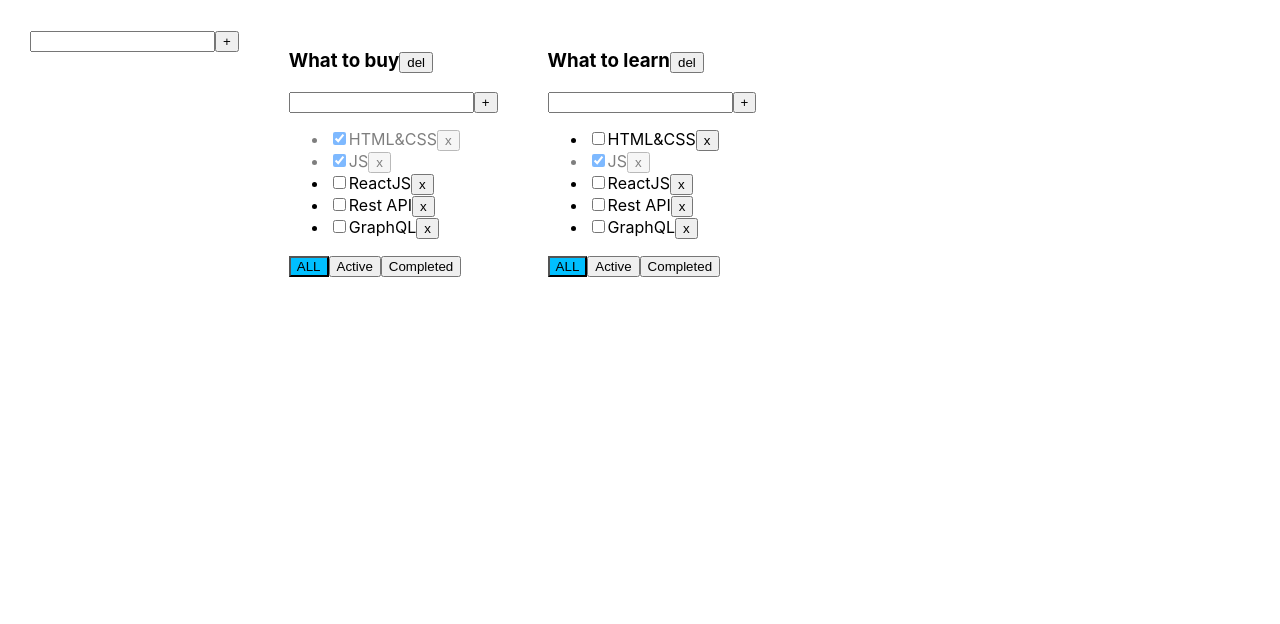
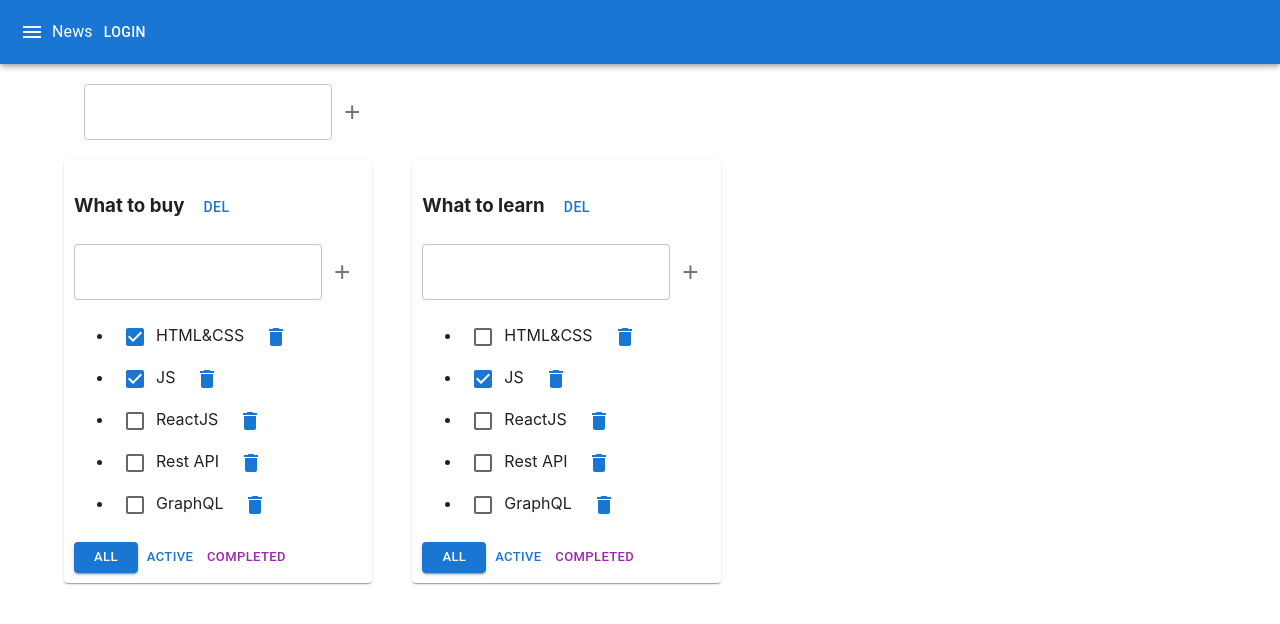
Before and after one commit to MaksimSelchukou/todolist, a React (Create React App) app: page / in a window 1280 px wide. Shown: the top 624 px of the page. Built offline with nearby package versions, Linux system fonts and the light colour scheme.

Commit message:
add material-ui

```diff
--- a/package.json
+++ b/package.json
@@ -3,6 +3,10 @@
   "version": "0.1.0",
   "private": true,
   "dependencies": {
+    "@emotion/react": "^11.7.1",
+    "@emotion/styled": "^11.6.0",
+    "@mui/icons-material": "^5.3.1",
+    "@mui/material": "^5.3.1",
     "@testing-library/jest-dom": "^5.14.1",
     "@testing-library/react": "^12.0.0",
     "@testing-library/user-event": "^13.2.1",
--- a/src/AddItemForm.tsx
+++ b/src/AddItemForm.tsx
@@ -1,4 +1,10 @@
 import React, {ChangeEvent, KeyboardEvent, useState} from 'react';
+import Stack from '@mui/material/Stack';
+import IconButton from '@mui/material/IconButton';
+import DeleteIcon from '@mui/icons-material/Delete';
+import {TextField} from "@mui/material";
+
+
 
 type AddItemFormType={
     todolistID:string
@@ -37,9 +43,12 @@ export const AddItemForm = (props:AddItemFormType) => {
 
     return (
         <div>
-            <input onKeyPress={enterAddHandler} value={valueInput} onChange={onChangeInputHandler}
+            {/*<input onKeyPress={enterAddHandler} value={valueInput} onChange={onChangeInputHandler}*/}
+            {/*       className={error ? "error" : ""}/>*/}
+            <TextField size={"medium"} autoComplete={"off"} error={!!error} onKeyPress={enterAddHandler} value={valueInput} onChange={onChangeInputHandler}
                    className={error ? "error" : ""}/>
-            <button onClick={addTaskHandler}>+</button>
+            <IconButton size="large" onClick={addTaskHandler}>+</IconButton>
+            {/*<button onClick={addTaskHandler}>+</button>*/}
             {error && <div className="error-message">{error}</div>}
         </div>
     );
--- a/src/App.css
+++ b/src/App.css
@@ -1,22 +1,22 @@
-.App {
-  padding: 30px;
-  display: flex;
-}
+/*.App {*/
+/*  padding: 30px;*/
+/*  display: flex;*/
+/*}*/
 
-.App > div {
-  margin-right: 50px;
-}
-.error {
-  border: red 1px solid;
-}
+/*.App > div {*/
+/*  margin-right: 50px;*/
+/*}*/
+/*.error {*/
+/*  border: red 1px solid;*/
+/*}*/
 
-.error-message {
-  color: red;
-}
+/*.error-message {*/
+/*  color: red;*/
+/*}*/
 
-.active-filter{
-  background: deepskyblue;
-}
-.is-done {
-  opacity: 0.5;
-}
+/*.active-filter{*/
+/*  background: deepskyblue;*/
+/*}*/
+/*.is-done {*/
+/*  opacity: 0.5;*/
+/*}*/
--- a/src/App.tsx
+++ b/src/App.tsx
@@ -4,6 +4,10 @@ import './App.css';
 import {FilterValueType, Todolist} from "./Todolist";
 import {v1} from "uuid";
 import {AddItemForm} from "./AddItemForm";
+import {AppBar, Button, Container, Grid, IconButton, Paper, Typography} from "@mui/material";
+import MenuIcon from '@mui/icons-material/Menu';
+import Toolbar from '@mui/material/Toolbar';
+import {Menu} from "@mui/icons-material";
 
 export type TaskType = {
     id: string
@@ -77,24 +81,44 @@ function App() {
         setTodolists([newTodolist, ...todolists])
         setTasks({
             ...tasks,
-            [newTodolist.id]:[]
+            [newTodolist.id]: []
         })
     }
-    const changeTitleTask = (title:string,todolistID: string,taskID:string) =>{
-        setTasks({...tasks,[todolistID]:tasks[todolistID].map(m=>m.id === taskID ?{...m,title:title}:m)} )
+    const changeTitleTask = (title: string, todolistID: string, taskID: string) => {
+        setTasks({...tasks, [todolistID]: tasks[todolistID].map(m => m.id === taskID ? {...m, title: title} : m)})
     }
 
-    const changeTitleTodolist = (title: string,todolistID: string) =>{
-        setTodolists(todolists.map(m=>m.id === todolistID ? {...m,title:title}:m))
+    const changeTitleTodolist = (title: string, todolistID: string) => {
+        setTodolists(todolists.map(m => m.id === todolistID ? {...m, title: title} : m))
     }
-
 
 
     return (
         <div className="App">
+            <AppBar position="static">
+                <Toolbar>
+                    <IconButton
+                        edge="start"
+                        color="inherit"
+                        aria-label="menu"
+                    >
+                        <Menu/>
+                    </IconButton>
+                    <Typography>
+                        News
+                    </Typography>
+                    <Button color="inherit">Login</Button>
+                </Toolbar>
+            </AppBar>
+            <Container fixed>
+                <Grid container style={{padding:"20px"}}>
                     <AddItemForm todolistID={todolistId2} addItem={addTodolist}/>
+                </Grid>
+                <Grid container spacing={5}>
                     {todolists.map(todo => {
                         return (
+                            <Grid item>
+                                <Paper style={{padding:"10px"}}>
                                     <Todolist
                                         key={todo.id}
                                         todolistID={todo.id}
@@ -108,11 +132,14 @@ function App() {
                                         deleteTodolist={deleteTodolist}
                                         changeTitleTask={changeTitleTask}
                                         changeTitleTodolist={changeTitleTodolist}
+                                    />
+                                </Paper>
+                            </Grid>
 
-                    />
                         )
                     })}
-
+                </Grid>
+            </Container>
         </div>
     );
 }
--- a/src/Todolist.tsx
+++ b/src/Todolist.tsx
@@ -2,6 +2,9 @@ import React, {KeyboardEvent, ChangeEvent, useState} from 'react';
 import {TaskStateType, TaskType} from "./App";
 import {AddItemForm} from "./AddItemForm";
 import {EditableSpan} from "./EditableSpan";
+import {Button, Checkbox} from "@mui/material";
+import {Delete} from "@mui/icons-material";
+
 
 //Типизация Тудулиста
 type TodolistType = {
@@ -23,15 +26,16 @@ export type FilterValueType = "all" | "active" | "completed"
 
 export const Todolist = (props: TodolistType) => {
 
-    //UseStates
-    // let [error, setError] = useState<string | null>(null)
-    // const [valueInput, setValueInput] = useState('')
+    //Фильтрация тасок
+    // const changeFilterTaskHandler = (value: FilterValueType, TodoID: string) => {
+    //     props.changeFilterTask(value, TodoID)
+    // }
 
 
-    //Фильтрация тасок
-    const changeFilterTaskHandler = (value: FilterValueType, TodoID: string) => {
-        props.changeFilterTask(value, TodoID)
-    }
+    const changeFilterTaskCompletedHandler = () => {props.changeFilterTask('completed', props.todolistID)}
+    const changeFilterTaskActiveHandler = () => {props.changeFilterTask('active', props.todolistID)}
+    const changeFilterTaskAllHandler = () => {props.changeFilterTask('all', props.todolistID)}
+
 
     let filteredTasks = props.tasks[props.todolistID]
     if (props.filter === "active") {
@@ -45,28 +49,7 @@ export const Todolist = (props: TodolistType) => {
     const onClickDeleteTaskHandler = (taskID: string, todolistID: string) => {
         props.removeTask(taskID, todolistID)
     }
-    // const onChangeInputHandler = (event: ChangeEvent<HTMLInputElement>) => {
-    //     setError('')
-    //     setValueInput(event.currentTarget.value)
-    // }
-    // const addTaskHandler = () => {
-    //     if (valueInput.trim() !== "") {
-    //         props.addTask(valueInput, props.todolistID)
-    //         setValueInput('')
-    //     } else {
-    //         setError('Ошибка')
-    //     }
-    // }
-    // const enterAddHandler = (event: KeyboardEvent<HTMLInputElement>) => {
-    //     if (event.key === "Enter") {
-    //         if (valueInput.trim() !== "") {
-    //             props.addTask(valueInput, props.todolistID)
-    //             setValueInput('')
-    //         } else {
-    //             setError('Ошибка')
-    //         }
-    //     }
-    // }
+
     const onChangeStatusHandler = (taskID: string, event: ChangeEvent<HTMLInputElement>) => {
         props.changeStatus(taskID, event.currentTarget.checked, props.todolistID)
     }
@@ -90,7 +73,8 @@ export const Todolist = (props: TodolistType) => {
         <div>
             <h3>
                 <EditableSpan title={props.title} onChange={changeTitleTodolistHandler}/>
-                <button onClick={deleteTodolistHandler}>del</button>
+                {/*<button onClick={deleteTodolistHandler}>del</button>*/}
+                <Button onClick={deleteTodolistHandler}>del</Button>
             </h3>
 
             <div>
@@ -102,22 +86,27 @@ export const Todolist = (props: TodolistType) => {
             </div>
             <ul>
                 {filteredTasks.map(t => <li key={t.id} className={t.isDone ? "is-done" : ""}>
-                    <input type="checkbox" onChange={(e) => onChangeStatusHandler(t.id, e)} checked={t.isDone}/>
+                    <Checkbox onChange={(e) => onChangeStatusHandler(t.id, e)} checked={t.isDone}/>
                     {/*<span>{t.title}</span>*/}
                     <EditableSpan onChange={(newValue)=>changeTitleTaskHandler(newValue,t.id)} title={t.title}/>
-                    <button onClick={() => onClickDeleteTaskHandler(t.id, props.todolistID)}>x</button>
+                    <Button size={'small'} onClick={() => onClickDeleteTaskHandler(t.id, props.todolistID)}><Delete/></Button>
                 </li>)}
             </ul>
             <div>
-                <button className={props.filter === "all" ? 'active-filter' : ''}
-                        onClick={() => changeFilterTaskHandler("all", props.todolistID)}>ALL
-                </button>
-                <button className={props.filter === "active" ? 'active-filter' : ''}
-                        onClick={() => changeFilterTaskHandler("active", props.todolistID)}>Active
-                </button>
-                <button className={props.filter === "completed" ? 'active-filter' : ''}
-                        onClick={() => changeFilterTaskHandler("completed", props.todolistID)}>Completed
-                </button>
+                <Button size={"small"}  variant={props.filter === "all" ? 'contained' : 'text'}
+                        onClick={changeFilterTaskAllHandler}>ALL</Button>
+                {/*<Button className={props.filter === "active" ? 'active-filter' : ''}*/}
+                {/*        onClick={() => changeFilterTaskHandler("active", props.todolistID)}>Active*/}
+                {/*</Button>*/}
+                <Button size={"small"}  variant={props.filter === "active" ? 'contained' : 'text'}
+                        onClick={changeFilterTaskActiveHandler}>Active
+                </Button>
+                {/*<Button color={'secondary'} className={props.filter === "completed" ? 'active-filter' : ''}*/}
+                {/*        onClick={() => changeFilterTaskHandler("completed", props.todolistID)}>Completed*/}
+                {/*</Button>*/}
+                <Button size={"small"} color={'secondary'} variant={props.filter === "completed" ? 'contained' : 'text'}
+                        onClick={changeFilterTaskCompletedHandler}>Completed
+                </Button>
             </div>
         </div>
     );
```
Also changed, not shown: 1 other file (tests, documents, lock files or other folders). Lines whose indentation alone changed are shown as unchanged.
